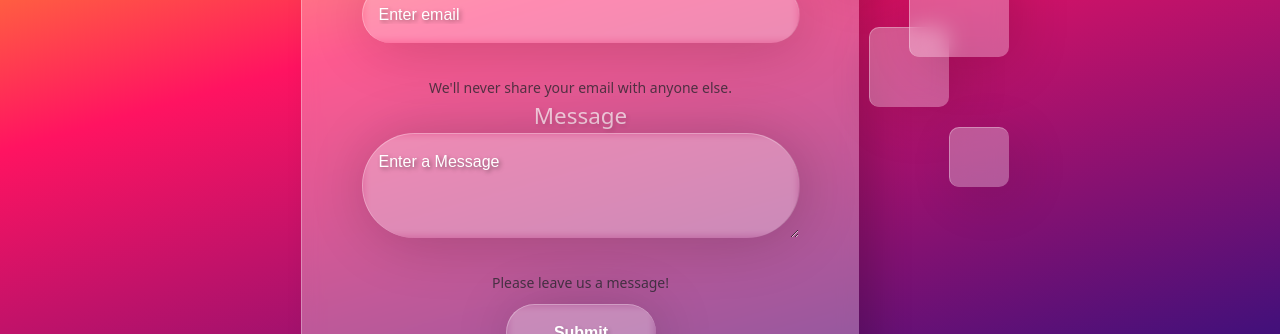
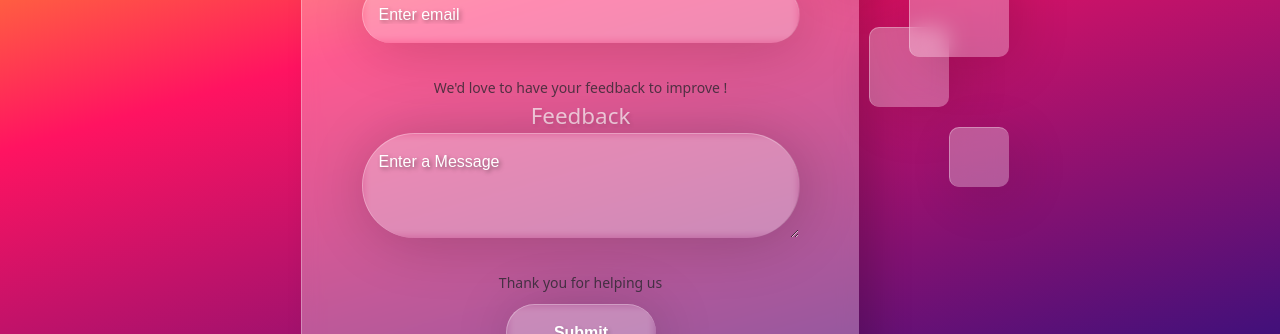
Before and after one commit to npbpm/IHMProject, an Angular app: page /contact in a window 1280 px wide. Shown: the part 317-651 px from the top of the page. Built offline with nearby package versions, Linux system fonts and the light colour scheme.

Commit message:
ajout du feedback sur le contact us

```diff
--- a/src/app/contact-form/contact-form.component.html
+++ b/src/app/contact-form/contact-form.component.html
@@ -15,12 +15,12 @@
         required
       />
       <small id="emailHelp" class="form-text text-muted"
-        >We'll never share your email with anyone else.</small
+        >We'd love to have your feedback to improve !</small
       >
     </div>
     <div class="form-group">
-      <label for="exampleFormControlTextarea1">Message</label>
-      <p *ngIf="messageError" class="mandatoryTxt">Please enter a message</p>
+      <label for="exampleFormControlTextarea1">Feedback</label>
+      <p *ngIf="messageError" class="mandatoryTxt">Please enter a Feedback</p>
       <textarea
         class="form-control"
         id="exampleFormControlTextarea1"
@@ -31,7 +31,7 @@
         placeholder="Enter a Message"
       ></textarea
       ><small id="messageHelp" class="form-text text-muted"
-        >Please leave us a message!</small
+        >Thank you for helping us </small
       >
     </div>
     <input
--- a/src/app/orders/orders.component.css
+++ b/src/app/orders/orders.component.css
@@ -1,5 +1,5 @@
 /* Style pour les images des utilisateurs */
-.current-user-img {
+.current-order-img {
   max-width: 50%;
   display: block;
   margin: 0 auto; /* Centrer les images dans les cellules du tableau */
```
